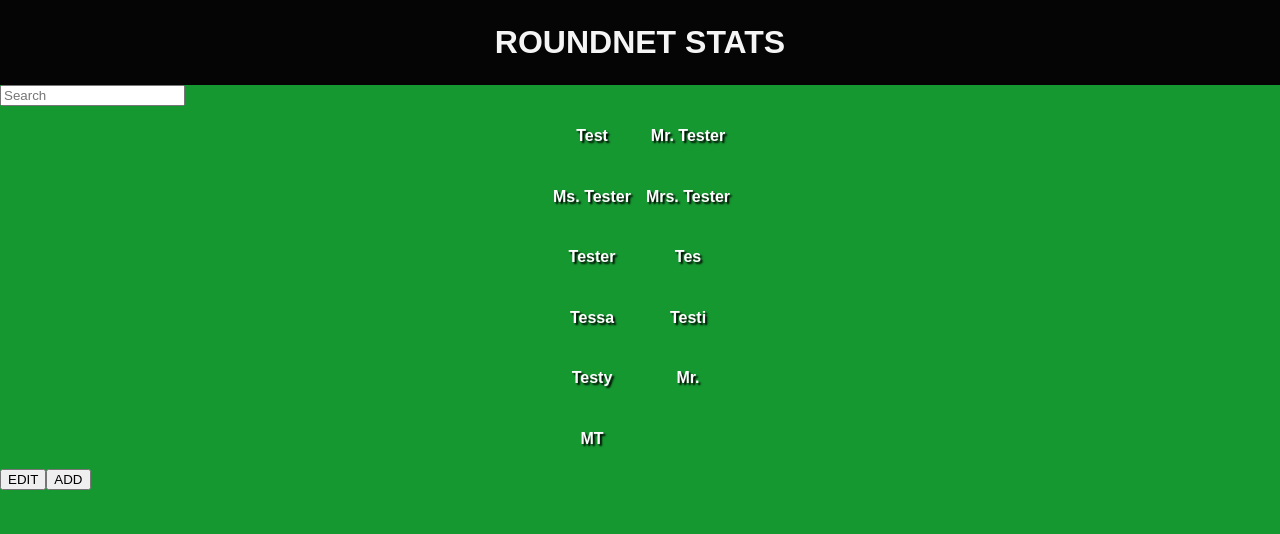
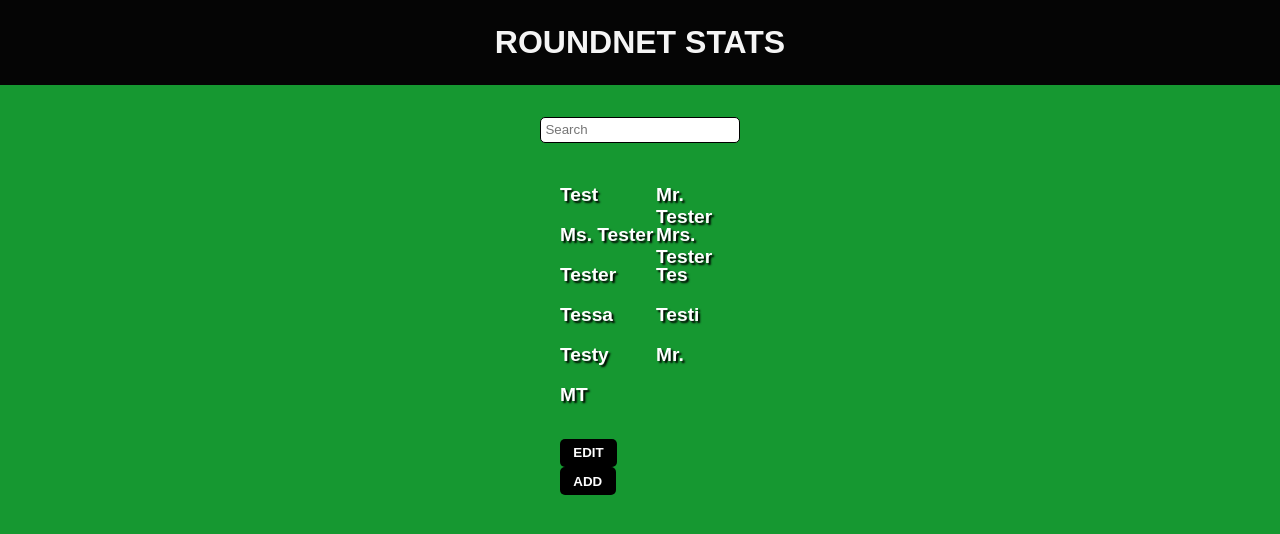
Before and after one commit to priegelsdev/roundnet-stats, a React (Vite) app: page / in a window 1280 px wide. Shown: the top 534 px of the page. Built offline with nearby package versions, Linux system fonts and the light colour scheme; a web font is replaced by a local one.

Commit message:
add some styling to select screen

```diff
--- a/src/index.css
+++ b/src/index.css
@@ -14,6 +14,10 @@ h1 {
   margin: 0;
 }
 
+h4 {
+  font-size: 1.2rem;
+}
+
 header {
   width: 100%;
   padding: 1.5em;
@@ -21,13 +25,51 @@ header {
   text-align: center;
 }
 
+/** SELECT SCREEN **/
+
+.select-container {
+  display: flex;
+  flex-direction: column;
+  align-items: center;
+  padding: 2em;
+}
+
+form {
+  margin-bottom: 1em;
+}
+
+.search-bar {
+  width: 200px;
+  padding: 0.33em;
+  border-radius: 5px;
+  border: 1px solid black;
+}
+
 .player-container {
+  margin-left: 1em;
   display: grid;
-  grid-template-columns: 6em 6em;
+  grid-template-columns: 6em 5em;
+  grid-template-rows: repeat(7, 2.5em);
   justify-content: center;
-  justify-items: center;
   color: white;
   text-shadow: 2px 2px 2px black;
+}
+
+.select-buttons-container {
+  width: 10em;
+}
+
+.select-buttons-container > button {
+  background-color: black;
+  color: white;
+  border: none;
+  border-radius: 5px;
+  font-weight: bold;
+  padding: 0.5em 1em;
+}
+
+.select-edit-btn {
+  margin-right: 4em;
 }
 
 /** CARD STYLING **/
```
